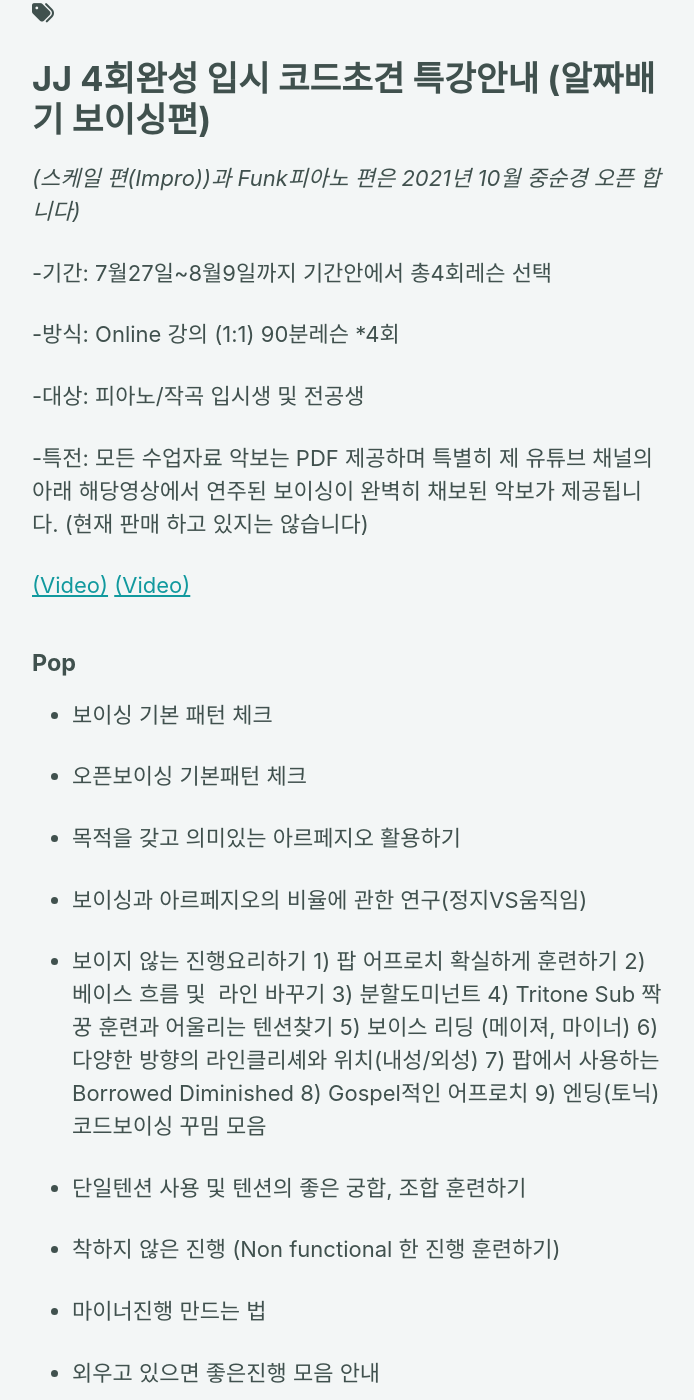
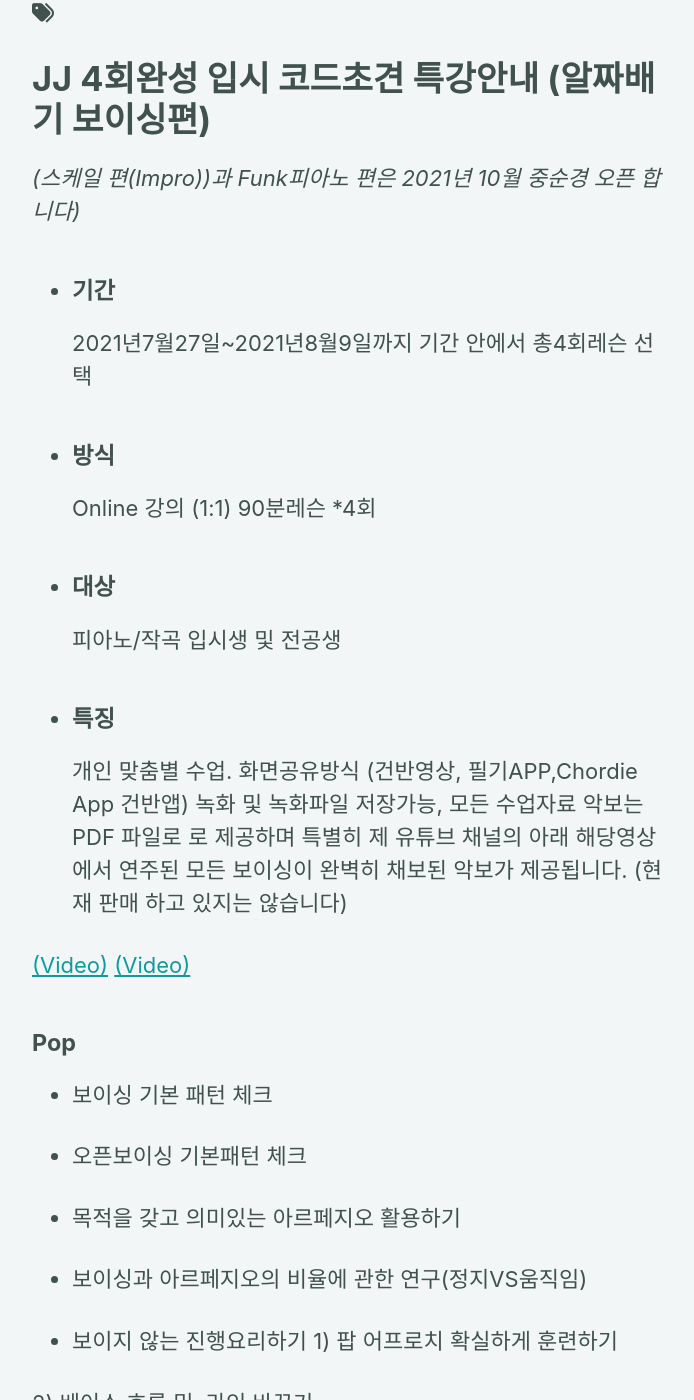
Before and after one commit to jjmusic-online/jjmusic-online.github.io, a Jekyll site: the page built from _posts/2021-07-05-my-first-post.md, in a window 1280 px wide and 1400 px high, scrolled down 262 px. Shown: the whole window, without its empty margins (290-984 px from the left). Built offline with Jekyll 4.4.1, drawn with Linux system fonts in a browser that asks for light colours; cached includes are drawn as plain includes; nearby versions of some CDN libraries; some of the changed text lies outside the part shown.

Commit message:
Update 2021-07-05-my-first-post.md

```diff
--- a/_posts/2021-07-05-my-first-post.md
+++ b/_posts/2021-07-05-my-first-post.md
@@ -8,13 +8,21 @@ date: 2021-07-05
 # JJ  4회완성  입시 코드초견 특강안내 (알짜배기 보이싱편)
 *(스케일 편(Impro))과 Funk피아노 편은 2021년 10월 중순경 오픈 합니다)*
 
--기간: 7월27일~8월9일까지 기간안에서 총4회레슨 선택
+- #### 기간
 
--방식: Online 강의 (1:1)  90분레슨 *4회
+  2021년7월27일~2021년8월9일까지 기간 안에서 총4회레슨 선택
 
--대상: 피아노/작곡  입시생 및 전공생
+- #### 방식
 
--특전: 모든 수업자료 악보는 PDF 제공하며 특별히 제 유튜브 채널의 아래 해당영상에서 연주된 보이싱이 완벽히 채보된 악보가 제공됩니다. (현재 판매 하고 있지는 않습니다)
+  Online 강의 (1:1)  90분레슨 *4회
+
+- #### 대상
+
+  피아노/작곡 입시생 및 전공생
+
+- #### 특징
+
+  개인 맞춤별 수업. 화면공유방식 (건반영상, 필기APP,Chordie App 건반앱) 녹화 및 녹화파일 저장가능, 모든 수업자료 악보는 PDF 파일로 로 제공하며 특별히 제 유튜브 채널의 아래 해당영상에서 연주된 모든 보이싱이 완벽히 채보된 악보가 제공됩니다. (현재 판매 하고 있지는 않습니다)
 
 <a href="https://youtu.be/FzFflKhrjog" target="_blank"> (Video)</a>
 <a href="https://youtu.be/litBhYFjr2U" target="_blank"> (Video)</a>
@@ -30,13 +38,21 @@ date: 2021-07-05
 
 - 보이지 않는 진행요리하기
 1) 팝 어프로치 확실하게 훈련하기
+
 2) 베이스 흐름 및  라인 바꾸기
+
 3) 분할도미넌트
+
 4) Tritone Sub 짝꿍 훈련과 어울리는 텐션찾기
+
 5) 보이스 리딩 (메이져, 마이너)
+
 6) 다양한 방향의 라인클리셰와 위치(내성/외성)
+
 7) 팝에서 사용하는 Borrowed Diminished
+
 8) Gospel적인 어프로치
+
 9) 엔딩(토닉)코드보이싱 꾸밈 모음
 
 - 단일텐션 사용 및 텐션의 좋은 궁합, 조합 훈련하기
@@ -77,10 +95,12 @@ date: 2021-07-05
 
 2) 마이너 메이져 코드 Drop2
 
-3) 하프디미니쉬드 Drop2발라드 초견시 Fill in Scale 쉽게 연습하는 법.
+3) 하프디미니쉬드 Drop2
+
+4) 발라드 초견시 Fill in Scale 쉽게 연습하는 법.
 
 
-### 온라인으로 어떻게 수업하는지(환경세팅) 자세하게 알고싶으시거나 기타 문의사항은
+### Online (1:1) 수업이 어떻게 이루어지는지(환경세팅) 자세하게 알고싶거나 기타 문의사항이 있으신 분은
 jazzydusmusic@gmail.com
 ### 으로 연락주세요.
 감사합니다.
```
Also changed, not shown: other parts of _posts/2021-07-05-my-first-post.md (+3 -1 lines).
